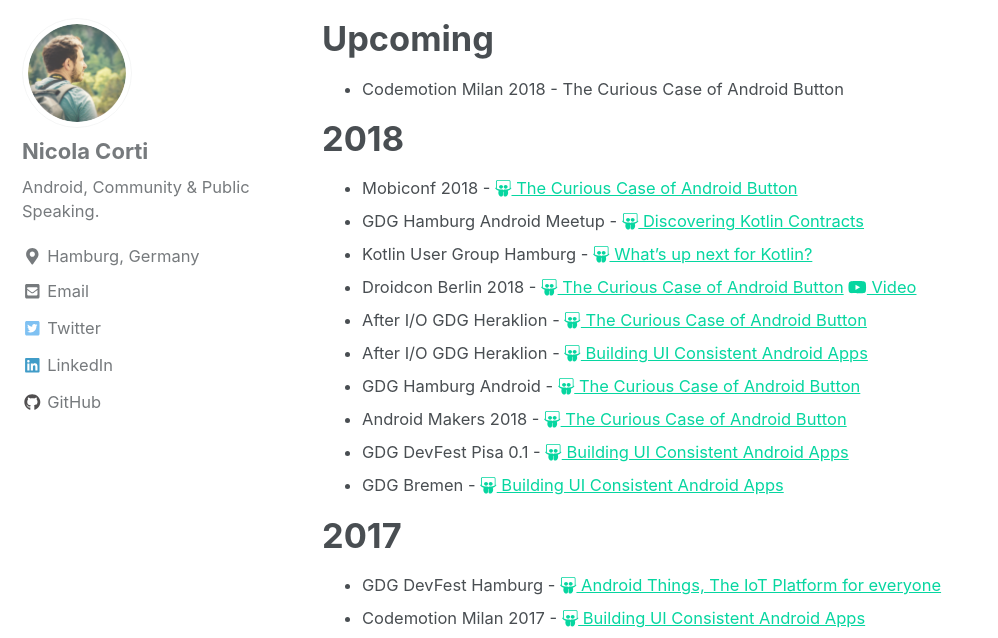
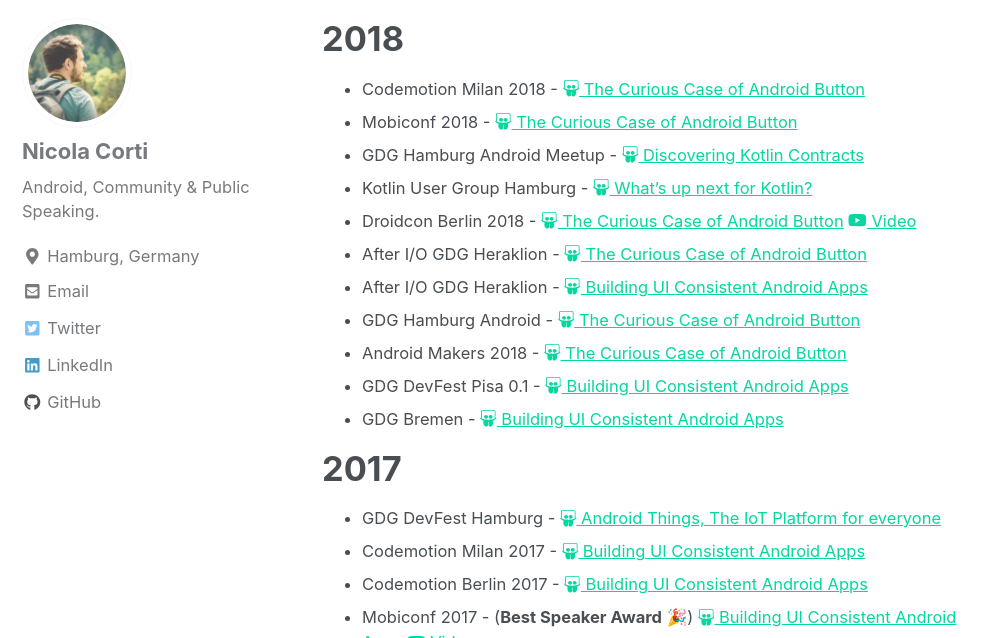
Before and after one commit to cortinico/cortinico.github.io, a Jekyll site: the page built from _pages/talks.md, in a window 1280 px wide and 900 px high, cut to the strip 262-900 px from the top of the window. Shown: the whole strip, without its empty margins (0-998 px from the left). Built offline with Jekyll 4.4.1, drawn with Linux system fonts in a browser that asks for light colours; nearby versions of some CDN libraries.

Commit message:
Adding Codemotion 2018 to the list of talks

```diff
--- a/_pages/talks.md
+++ b/_pages/talks.md
@@ -11,13 +11,13 @@
     show_overlay_excerpt: false
 ---
 
+<!--
 # Upcoming
-
-* Codemotion Milan 2018 - The Curious Case of Android Button
-{: .talk-section }
+{: .talk-section } -->
 
 # 2018
 
+* Codemotion Milan 2018 - [<i class="fab fa-slideshare"></i> The Curious Case of Android Button](http://bit.ly/androidbuttons)
 * Mobiconf 2018 - [<i class="fab fa-slideshare"></i> The Curious Case of Android Button](http://bit.ly/androidbuttons)
 * GDG Hamburg Android Meetup - [<i class="fab fa-slideshare"></i> Discovering Kotlin Contracts](http://bit.ly/ktcontracts-slides)
 * Kotlin User Group Hamburg - [<i class="fab fa-slideshare"></i> What's up next for Kotlin?](http://bit.ly/kotlin13)
```
